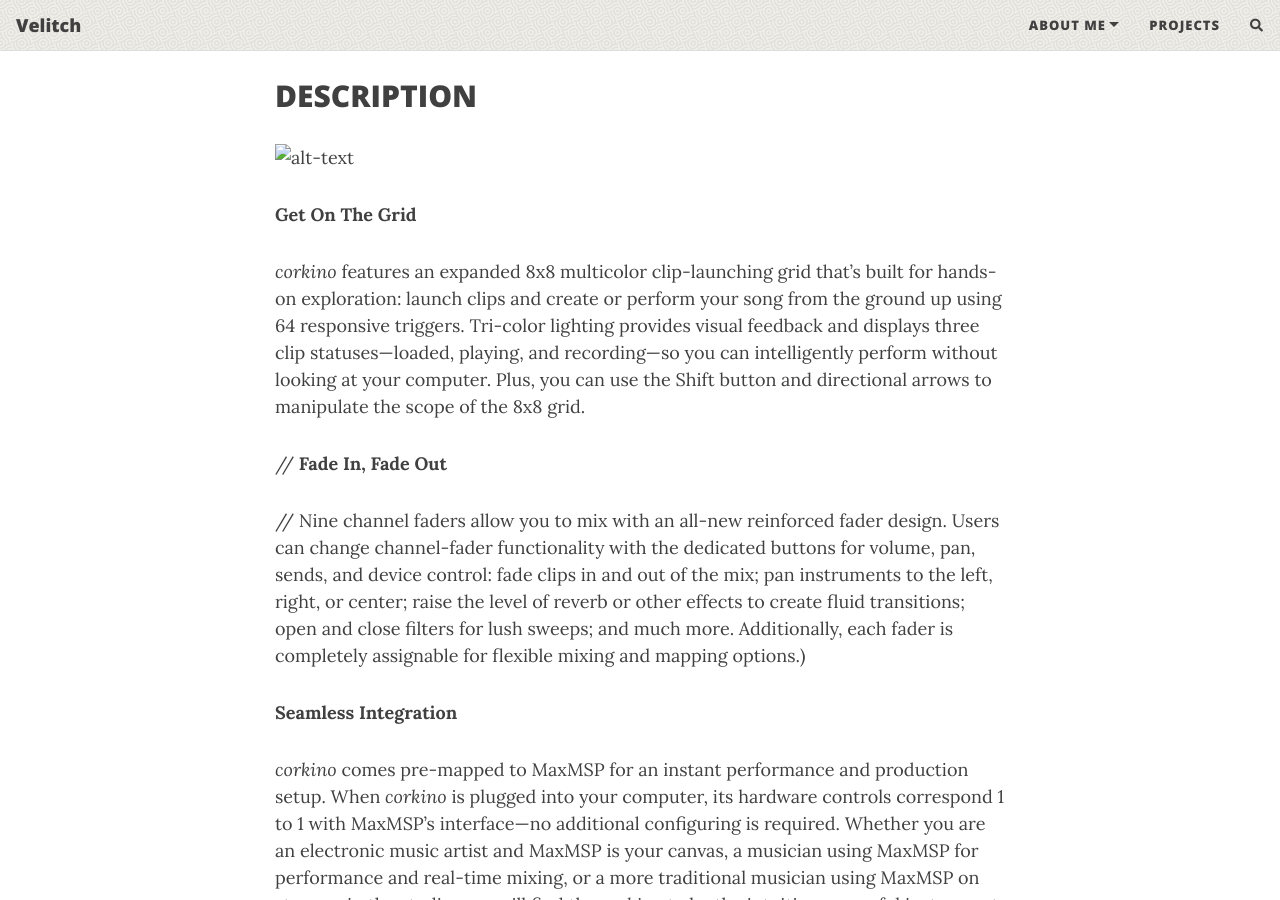
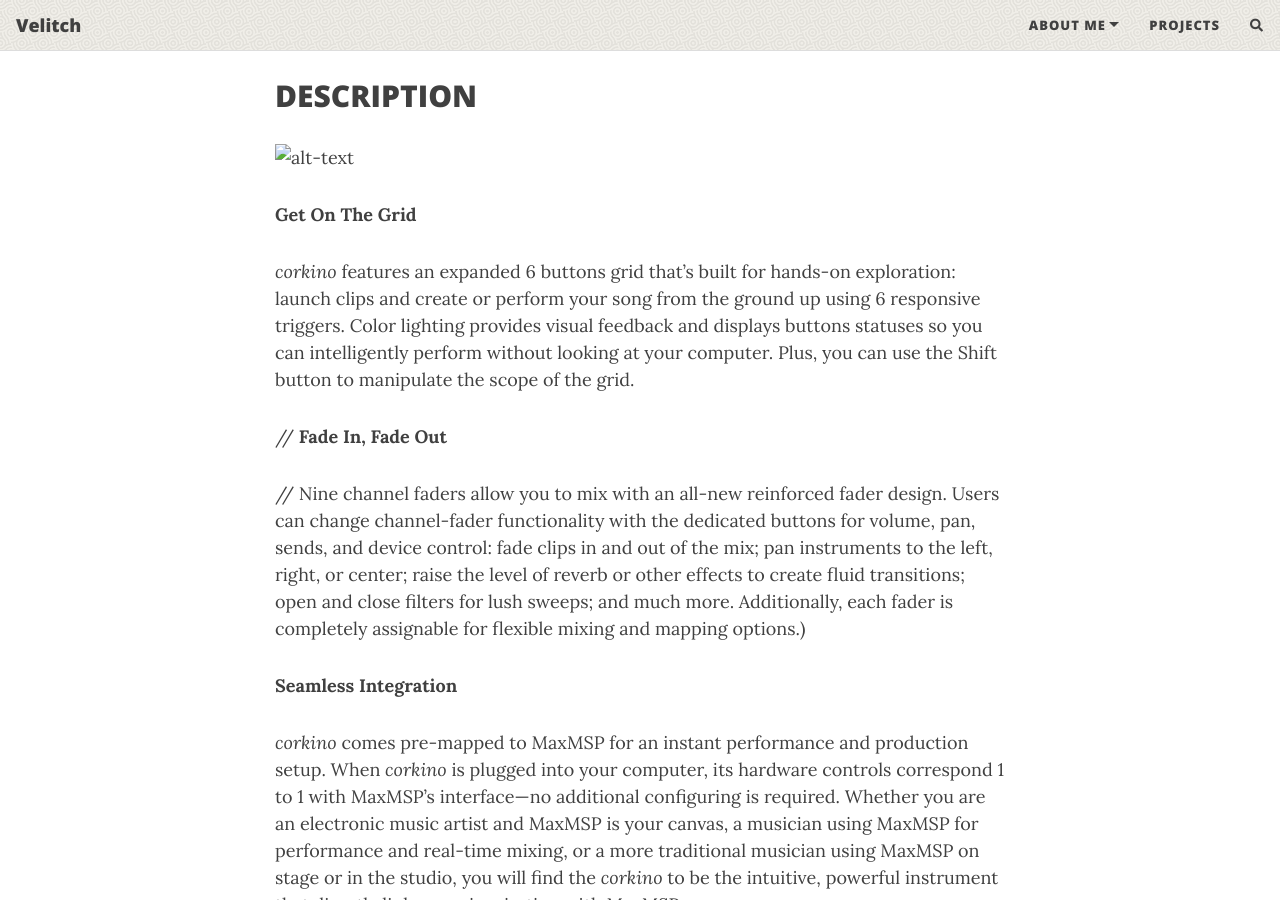
Before and after one commit to Velitch/velitch, a Jekyll site: the page built from _posts/2021-10-13-corkino.md, in a window 1280 px wide and 900 px high, scrolled down 499 px. Built offline with Jekyll 4.4.1, drawn with Linux system fonts in a browser that asks for light colours; nearby versions of some CDN libraries; comment, search, counter and statistics services are not loaded.

Commit message:
Update 2021-10-13-corkino.md

```diff
--- a/_posts/2021-10-13-corkino.md
+++ b/_posts/2021-10-13-corkino.md
@@ -14,7 +14,7 @@
 
 **Get On The Grid**
 
-_corkino_ features an expanded 8x8 multicolor clip-launching grid that’s built for hands-on exploration: launch clips and create or perform your song from the ground up using 64 responsive triggers. Tri-color lighting provides visual feedback and displays three clip statuses—loaded, playing, and recording—so you can intelligently perform without looking at your computer. Plus, you can use the Shift button and directional arrows to manipulate the scope of the 8x8 grid.
+_corkino_ features an expanded 6 buttons grid that’s built for hands-on exploration: launch clips and create or perform your song from the ground up using 6 responsive triggers. Color lighting provides visual feedback and displays buttons statuses so you can intelligently perform without looking at your computer. Plus, you can use the Shift button to manipulate the scope of the grid.
 
 // **Fade In, Fade Out**
 
```
